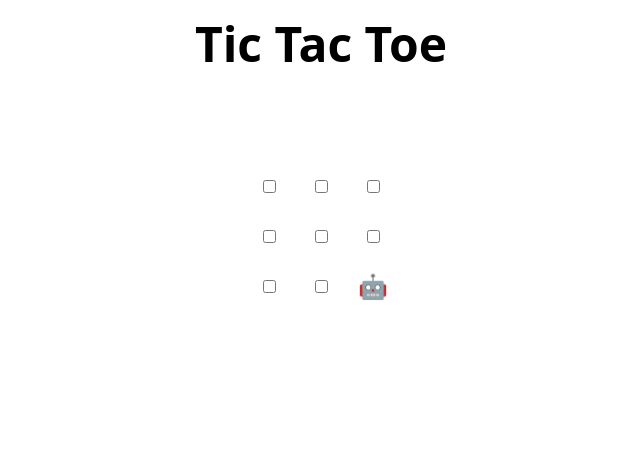
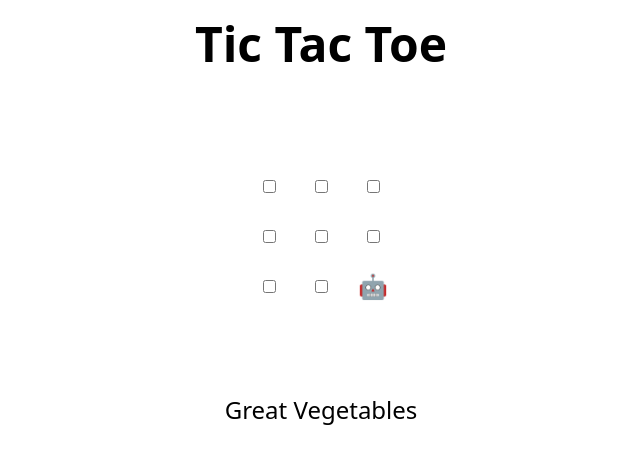
Before and after one commit to tkhan64846/skills-review-pull-requests, a plain HTML site: page index.html in a window 1280 px wide. Shown: the whole page, without its empty margins (319-959 px from the left). Drawn offline with Linux system fonts and the light colour scheme.

Commit message:
Update index.html

```diff
--- a/index.html
+++ b/index.html
@@ -48,7 +48,7 @@
 </table>
 
 <h2 hidden>Game over, refresh to play again 🧑‍💻 🤖!</h2>
-
+Great Vegetables
 <script>
   // Initialization
   const boxes = Array.from(document.querySelectorAll("td"));
```
